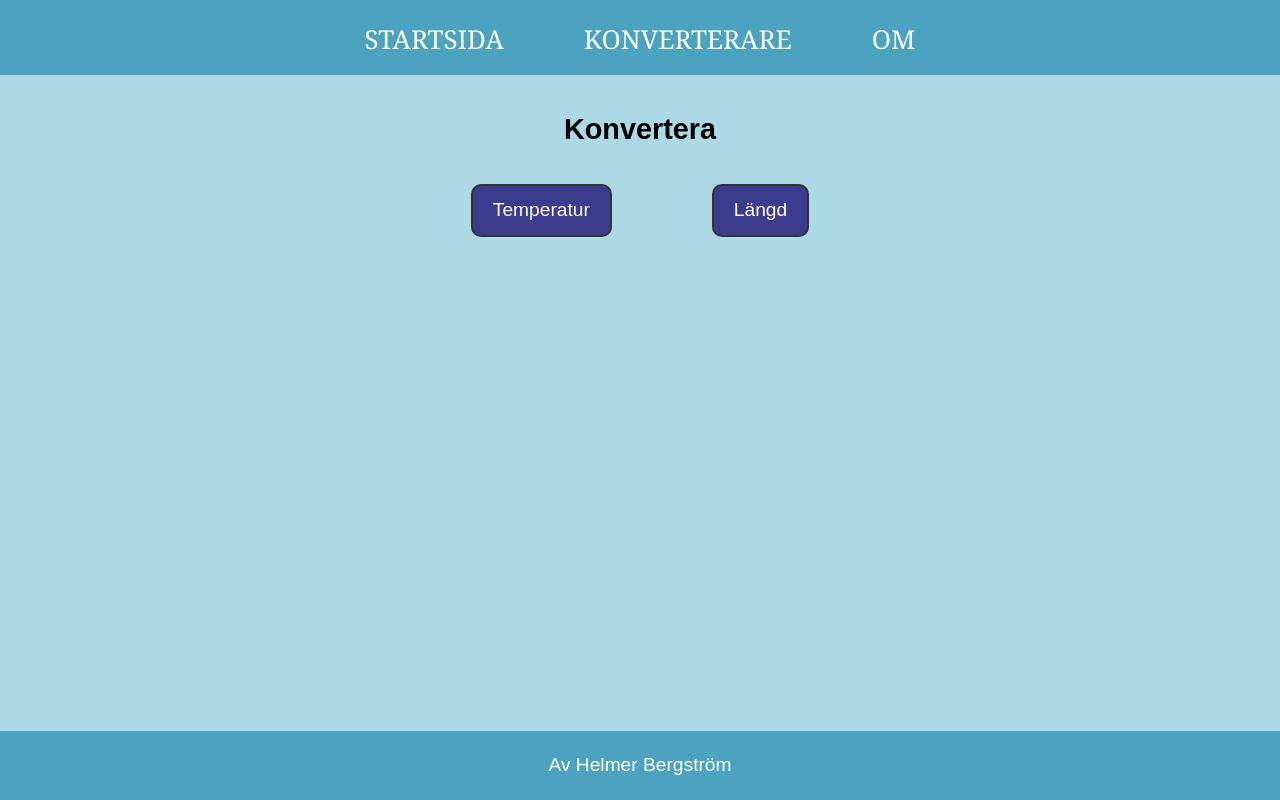
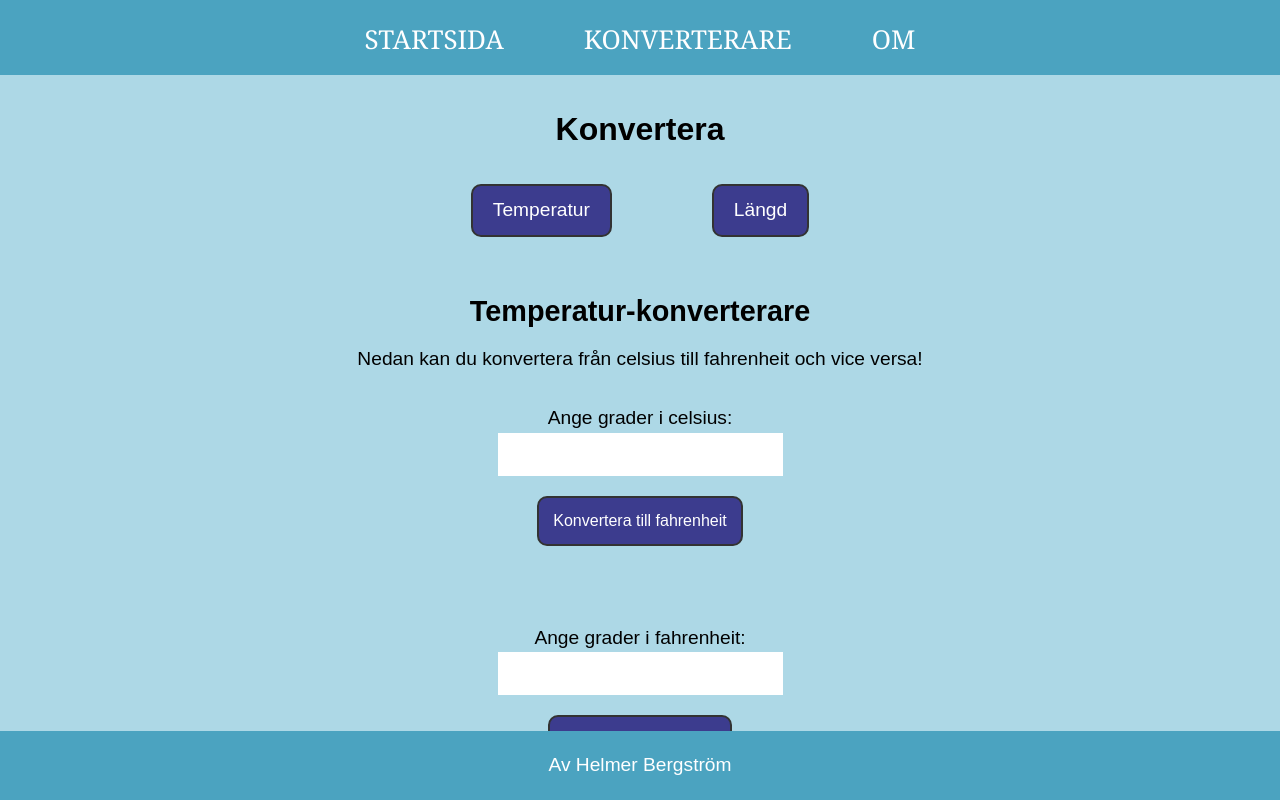
Before and after one commit to HelmerBergstrom/moment-3-TypeScript, an Angular app: page /temp in a window 1280 px wide. Built offline with nearby package versions, Linux system fonts and the light colour scheme.

Commit message:
Skapar egen komponent för konverteringsmenyn för att undvika redundans i koden. Stilar om och skapar fält för att mata in värden som sedan ska konverteras.

```diff
--- /dev/null
+++ b/src/app/general/convert-menu/convert-menu.component.css
@@ -0,0 +1,3 @@
+h1 {
+    font-size: 32px;
+}
--- /dev/null
+++ b/src/app/general/convert-menu/convert-menu.component.html
@@ -0,0 +1,11 @@
+<section class="convert-section">
+    <h1> Konvertera </h1>
+
+    <nav>
+        <ul class="convert-choice">
+            <li><a routerLink="/temp" routerLinkActive="active-menu"> Temperatur </a></li>
+            <li><a routerLink="/length" routerLinkActive="active-menu"> Längd </a></li>
+        </ul>
+    </nav>
+
+</section>
--- a/src/app/pages/convert/convert.component.css
+++ b/src/app/pages/convert/convert.component.css
@@ -0,0 +1,3 @@
+div {
+    text-align: center;
+}
--- a/src/app/pages/convert/convert.component.html
+++ b/src/app/pages/convert/convert.component.html
@@ -1,11 +1,7 @@
-<section class="convert-section">
-<h1> Konvertera </h1>
+<app-convert-menu></app-convert-menu>
 
-<nav>
-    <ul class="convert-choice">
-        <li><a routerLink="/temp" routerLinkActive="active-menu"> Temperatur </a></li>
-        <li><a routerLink="/length" routerLinkActive="active-menu"> Längd </a></li>
-    </ul>
-</nav>
-
-</section>
+<div>
+    <p>
+        Välj vilken konverterare du vill använda ovan...
+    </p>
+</div>
--- a/src/app/pages/convert/convert.component.ts
+++ b/src/app/pages/convert/convert.component.ts
@@ -1,9 +1,10 @@
 import { Component } from '@angular/core';
 import { RouterLink } from '@angular/router';
+import { ConvertMenuComponent } from '../../general/convert-menu/convert-menu.component';
 
 @Component({
   selector: 'app-convert',
-  imports: [RouterLink],
+  imports: [RouterLink, ConvertMenuComponent],
   templateUrl: './convert.component.html',
   styleUrl: './convert.component.css'
 })
--- a/src/app/pages/convert/length/length.component.html
+++ b/src/app/pages/convert/length/length.component.html
@@ -1,11 +1 @@
-<section class="convert-section">
-    <h1> Konvertera </h1>
-
-    <nav>
-        <ul class="convert-choice">
-            <li><a routerLink="/temp" routerLinkActive="active-menu"> Temperatur </a></li>
-            <li><a routerLink="/length" routerLinkActive="active-menu"> Längd </a></li>
-        </ul>
-    </nav>
-
-</section>
+<app-convert-menu></app-convert-menu>
--- a/src/app/pages/convert/length/length.component.ts
+++ b/src/app/pages/convert/length/length.component.ts
@@ -1,9 +1,10 @@
 import { Component } from '@angular/core';
 import { RouterLink } from '@angular/router';
+import { ConvertMenuComponent } from '../../../general/convert-menu/convert-menu.component';
 
 @Component({
   selector: 'app-length',
-  imports: [RouterLink],
+  imports: [RouterLink, ConvertMenuComponent],
   templateUrl: './length.component.html',
   styleUrl: './length.component.css'
 })
--- a/src/app/pages/convert/temp/temp.component.css
+++ b/src/app/pages/convert/temp/temp.component.css
@@ -0,0 +1,33 @@
+section {
+    text-align: center;
+}
+h2 {
+    margin-top: 20px;
+}
+p {
+    margin-top: 20px;
+}
+
+div {
+    text-align: center;
+    margin-top: 30px;
+}
+label {
+    display: flex;
+    justify-content: center;
+}
+input {
+    padding: 10px;
+    font-size: 20px;
+}
+button {
+    display: flex;
+    margin: 0 auto;
+    margin-top: 20px;
+    padding: 14px;
+    font-size: 16px;
+    background-color: rgb(60, 60, 142);
+    color: white;
+    border: 2px solid #333;
+    border-radius: 10px;
+}
--- a/src/app/pages/convert/temp/temp.component.html
+++ b/src/app/pages/convert/temp/temp.component.html
@@ -1,11 +1,26 @@
-<section class="convert-section">
-    <h1> Konvertera </h1>
+<app-convert-menu></app-convert-menu>
 
-    <nav>
-        <ul class="convert-choice">
-            <li><a routerLink="/temp" routerLinkActive="active-menu"> Temperatur </a></li>
-            <li><a routerLink="/length" routerLinkActive="active-menu"> Längd </a></li>
-        </ul>
-    </nav>
+<section>
+<h2> Temperatur-konverterare </h2>
 
-    </section>
+    <p>
+        Nedan kan du konvertera från celsius till fahrenheit och vice versa!
+    </p>
+
+</section>
+
+<div>
+    <label for="num1"> Ange grader i celsius: </label>
+    <input type="number" id="num1">
+    <button> Konvertera till fahrenheit </button>
+    <p class="convertSum"></p>
+<br>
+<br>
+    <label for="num2"> Ange grader i fahrenheit: </label>
+    <input type="number" id="num2">
+    <button> Konvertera till celsius </button>
+    <p class="convertSum"></p>
+</div>
+
+<div>
+</div>
--- a/src/app/pages/convert/temp/temp.component.ts
+++ b/src/app/pages/convert/temp/temp.component.ts
@@ -1,12 +1,16 @@
 import { Component } from '@angular/core';
 import { RouterLink } from '@angular/router';
+import { ConvertMenuComponent } from '../../../general/convert-menu/convert-menu.component';
 
 @Component({
   selector: 'app-temp',
-  imports: [RouterLink],
+  imports: [RouterLink, ConvertMenuComponent],
   templateUrl: './temp.component.html',
   styleUrl: './temp.component.css'
 })
 export class TempComponent {
-
+    celsius: number = 0;
+    fahrenheit: number = 0;
+    resultCtoF: string = "";
+    resultFtoC: string = "";
 }
```
Also changed, not shown: src/app/general/convert-menu/convert-menu.component.ts (added, +12 -0 lines).
